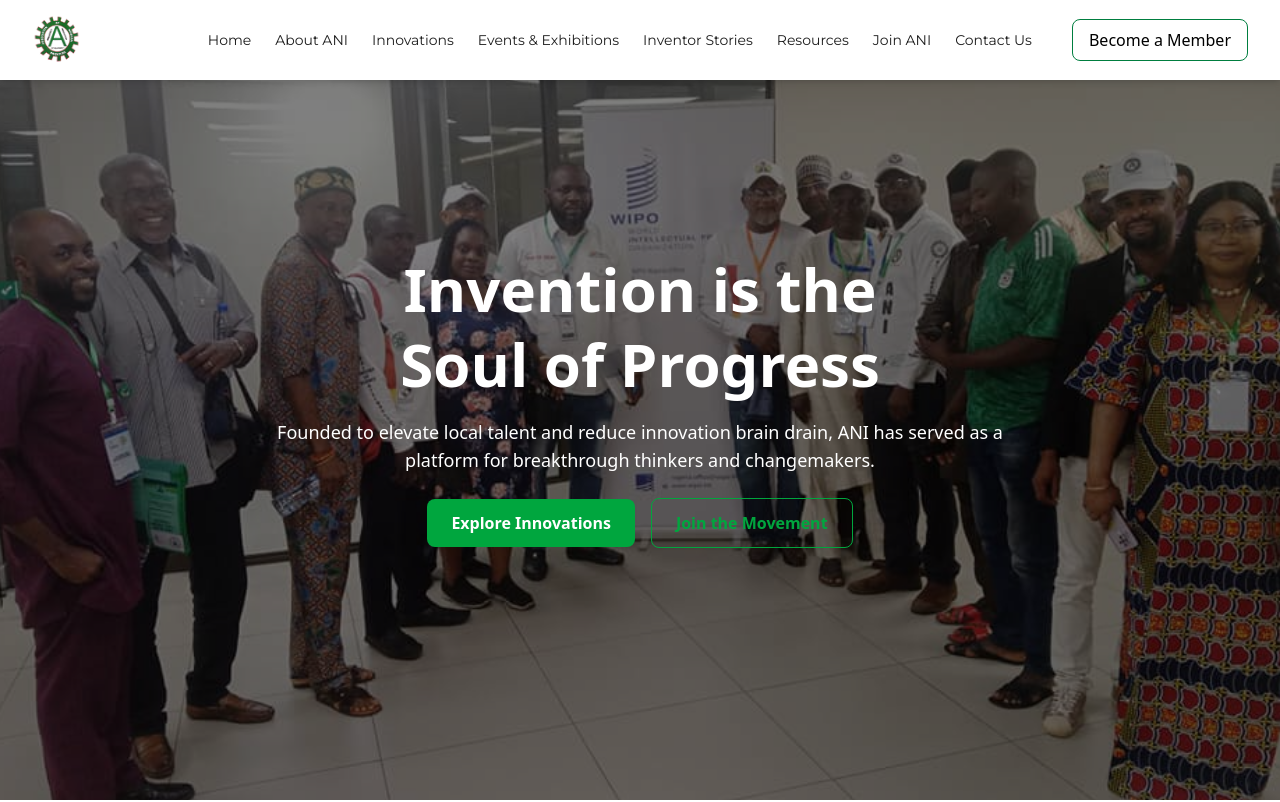
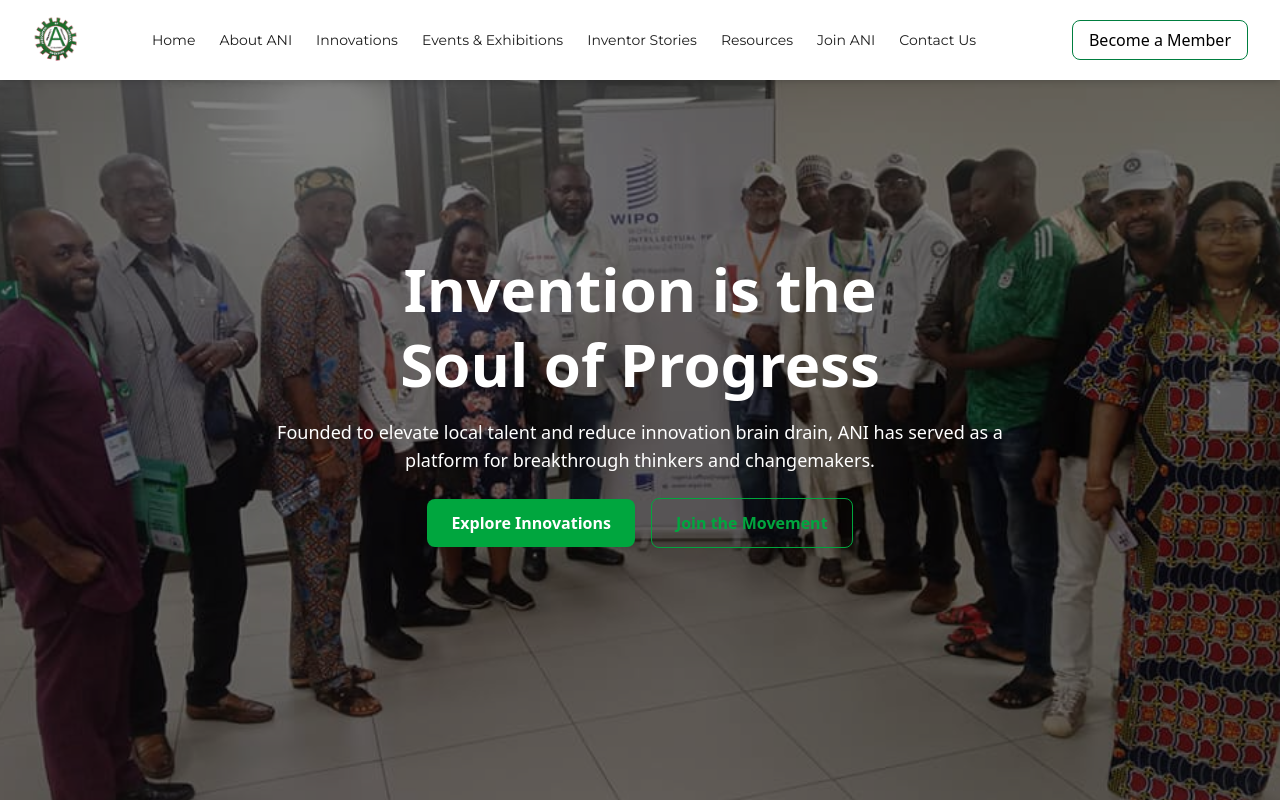
Before and after one commit to Starwox-IT/ANI, a React (Vite) app: page /about in a window 1280 px wide. Shown: the top 802 px of the page. Built offline with nearby package versions, Linux system fonts and the light colour scheme.

Commit message:
latest update

```diff
--- a/src/components/Home/Nav/Nav.jsx
+++ b/src/components/Home/Nav/Nav.jsx
@@ -24,15 +24,17 @@ export default function Nav() {
 
   return (
     <nav className="bg-white shadow-md fixed w-full z-50">
-      <div className="max-w-[95%] mx-auto ">
-        <div className="flex justify-between h-20">
+      <div className="max-w-[95%] mx-auto">
+        <div className="flex justify-between h-20 items-center">
           {/* Logo */}
           <div className="flex items-center">
             <img src={Logo} alt="ANI Logo" className="w-[50px]" />
           </div>
 
           {/* Desktop Menu */}
-          <div className="hidden md:flex items-center space-x-6">
+          <div className="hidden md:flex items-center justify-between w-full">
+            {/* Centered Nav Links */}
+            <div className="flex justify-center flex-grow space-x-6">
               {navLinks.map((link) =>
                 link.href === "/" || link.href === "/about" ? (
                   <Link
@@ -52,12 +54,17 @@ export default function Nav() {
                   </a>
                 )
               )}
+            </div>
+
+            {/* Right-Aligned Button */}
+            <div className="ml-6">
               <a
                 href="#"
-              className="font-heading ml-4 bg-brandGreen border border-primary hover:text-white px-4 py-2 rounded-lg hover:bg-primary transition-colors"
+                className="font-heading bg-brandGreen border border-primary hover:text-white px-4 py-2 rounded-lg hover:bg-primary transition-colors"
               >
                 Become a Member
               </a>
+            </div>
           </div>
 
           {/* Mobile Menu Button */}
```
Lines whose indentation alone changed are shown as unchanged.
